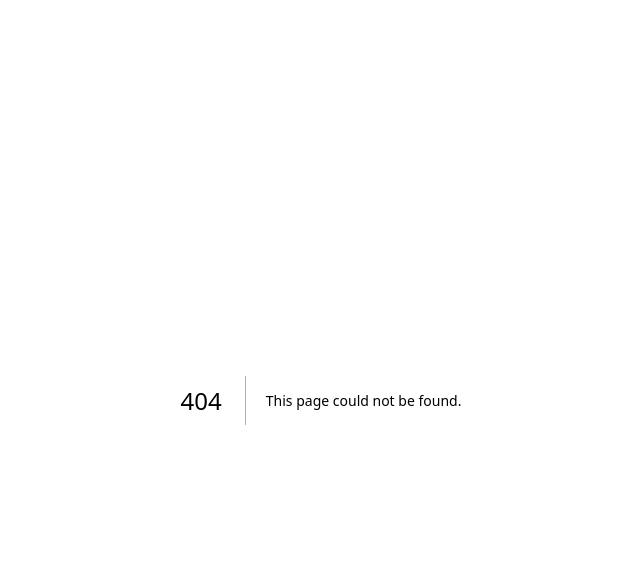
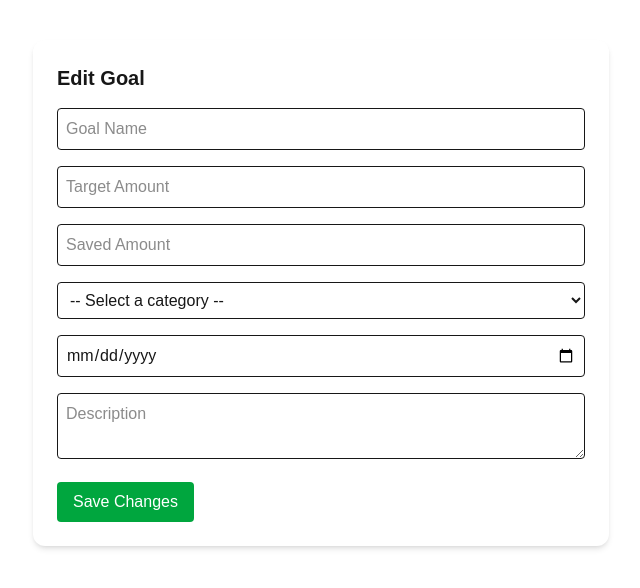
Before and after one commit to Mr-Dan-kibet/Code-challenge-smart-goal-planner, a Next.js app: page /edit/1 in a window 1280 px wide. Before the commit this address had no page. Shown: the top 588 px of the page, without its empty margins (319-959 px from the left). Built offline with nearby package versions, Linux system fonts and the light colour scheme; no server answers.

Commit message:
completes edit functionality and ensures a smooth redirect after clicking the edit button

```diff
--- a/db.json
+++ b/db.json
@@ -32,13 +32,23 @@
     },
     {
       "id": "d15a",
-      "name": "SuperMan Tool Set",
+      "name": "SuperMan Tool Box",
       "category": "Hobbies & Interests",
       "description": "There is this ultimate tool box that any self proclaimed handy man could do, i have to get it",
       "targetAmount": 30000,
       "savedAmount": 8290,
       "deadline": "2025-12-27",
       "createdAt": "2025-07-20T17:10:31.113Z"
+    },
+    {
+      "id": "6e5e",
+      "name": "The good Life - Travel to japan",
+      "category": "Personal Development",
+      "description": "I've been doing meditation for 8 months now and i think i should meet some Gurus. I ear Asia is their home",
+      "targetAmount": 200000,
+      "savedAmount": 78000,
+      "deadline": "2026-07-01",
+      "createdAt": "2025-07-20T17:40:19.515Z"
     }
   ]
 }
--- /dev/null
+++ b/src/app/edit/[id]/page.jsx
@@ -0,0 +1,13 @@
+import EditGoalForm from "../../components/EditGoalForm";
+
+export default async function EditPage({ params }) {
+  const res = await fetch(`http://localhost:3001/goals/${params.id}`);
+  const goal = await res.json();
+
+  // Rendering the EditGoalForm component and passing the fetched goal as a prop
+  return (
+    <div className="max-w-xl mx-auto mt-10">
+      <EditGoalForm goal={goal} />
+    </div>
+  );
+}
```
